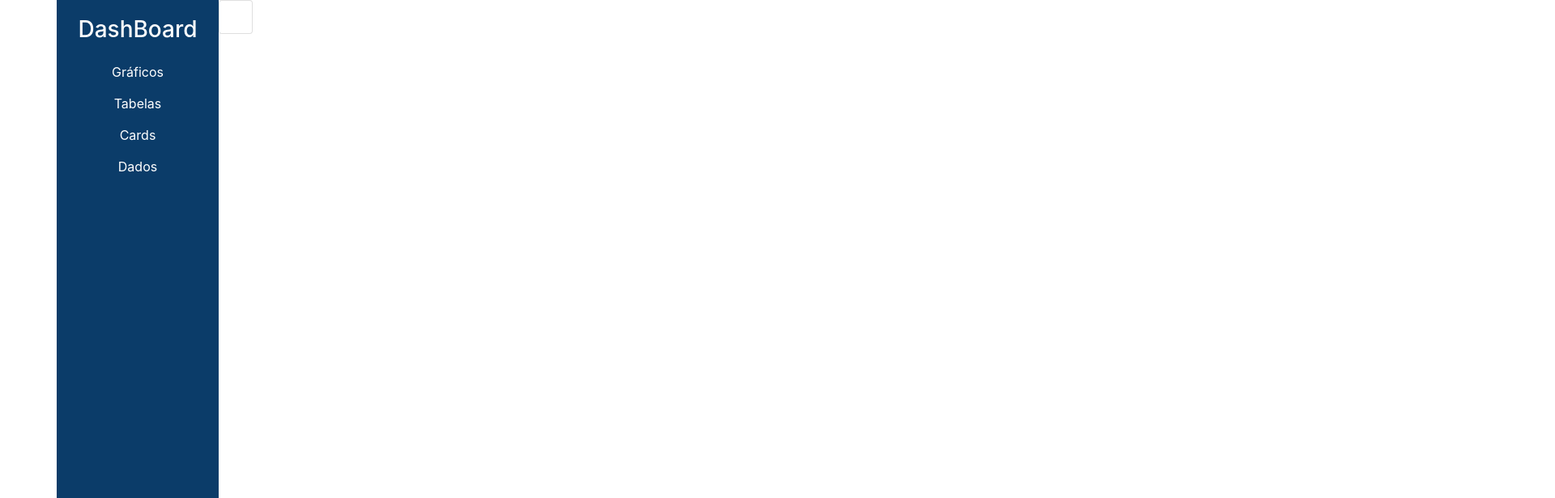
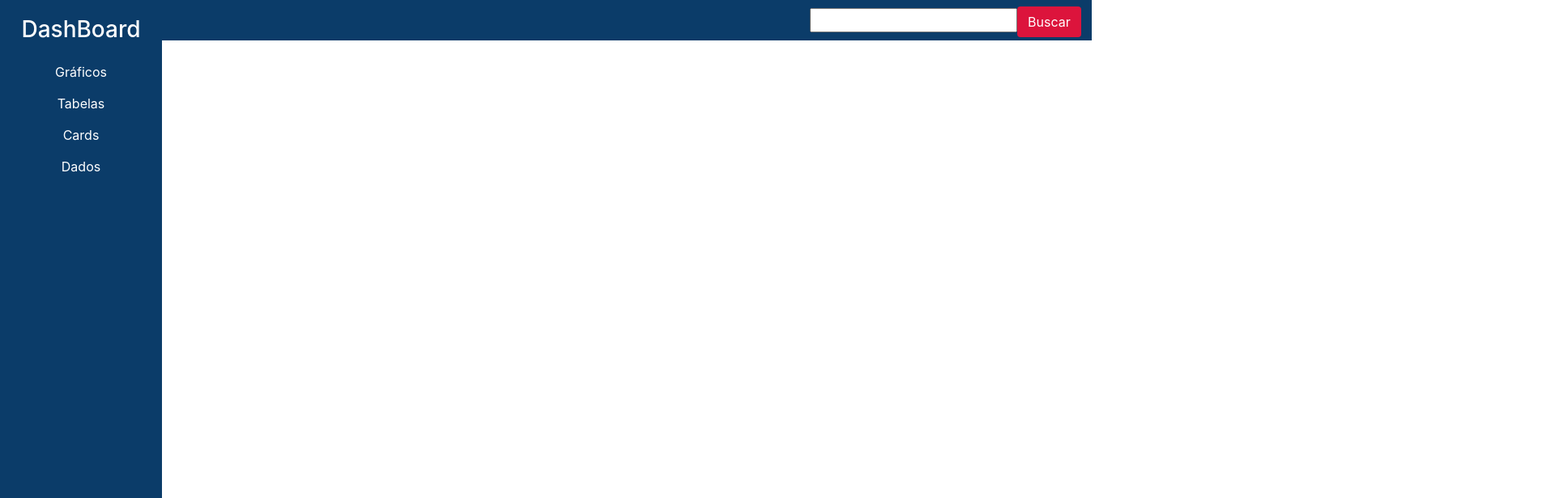
Before and after one commit to AndreDevLopes/DashBoard, a React (Create React App) app: page / in a window 1280 px wide. Shown: the top 616 px of the page at 81% size, 1920 px wide, since content can reach past the window. Built offline with nearby package versions, Linux system fonts and the light colour scheme.

Commit message:
criado a barra de busca

```diff
--- a/src/App.js
+++ b/src/App.js
@@ -1,6 +1,6 @@
 import React from 'react';
-import Menu from './components/menu/Menu';
-import Graf from './components/graficos/Graf';
+import  DashBord from './components/DashBord/DashBord'
+
 import "./app.css";
 
 
@@ -8,15 +8,11 @@ import "./app.css";
 
 function App() {
   return (
-    <div className="container">
-    <div className="row ">
 
-      <Menu />
-      <Graf />
+     <div>
+      <DashBord />
+     </div>
 
-    </div>
-
-    </div>
   );
 }
 
--- /dev/null
+++ b/src/components/DashBord/DashBord.js
@@ -0,0 +1,18 @@
+import React, { Component } from 'react';
+import Menu from '../menu/Menu';
+import Bar from '../bar/Bar';
+
+export default class DashBord extends Component {
+    render() {
+        return (
+            <div>
+                <div>
+                   <Menu />
+                </div>
+                <div>
+                    <Bar />
+                </div>
+            </div>
+        )
+    }
+}
--- /dev/null
+++ b/src/components/bar/Bar.css
@@ -0,0 +1,24 @@
+.bar{
+    background-color: rgb(11, 60, 105);
+    width: 1148px;
+    height: 50px;
+    position: relative;
+    top: -625px;
+    left: 200px;
+
+}
+#form{
+    position: relative;
+    top: 8px;
+    left: 800px;
+}
+
+.but{
+    background-color: crimson;
+    color: white;
+}
+.but:hover{
+    background-color: rgb(172, 61, 83);
+    color: white;
+
+}
--- /dev/null
+++ b/src/components/bar/Bar.js
@@ -0,0 +1,17 @@
+import React, { Component } from 'react';
+import './Bar.css';
+
+export default class Bar extends Component {
+    render() {
+        return (
+            <div >
+               <nav className="bar">
+                   <form action="" id="form">
+                       <input type="text"  className="" />
+                       <button type="submit" className="btn but" >Buscar</button>
+                   </form>
+               </nav>
+            </div>
+        )
+    }
+}
```
Also changed, not shown: src/components/DashBord/dashbord.css (added).
